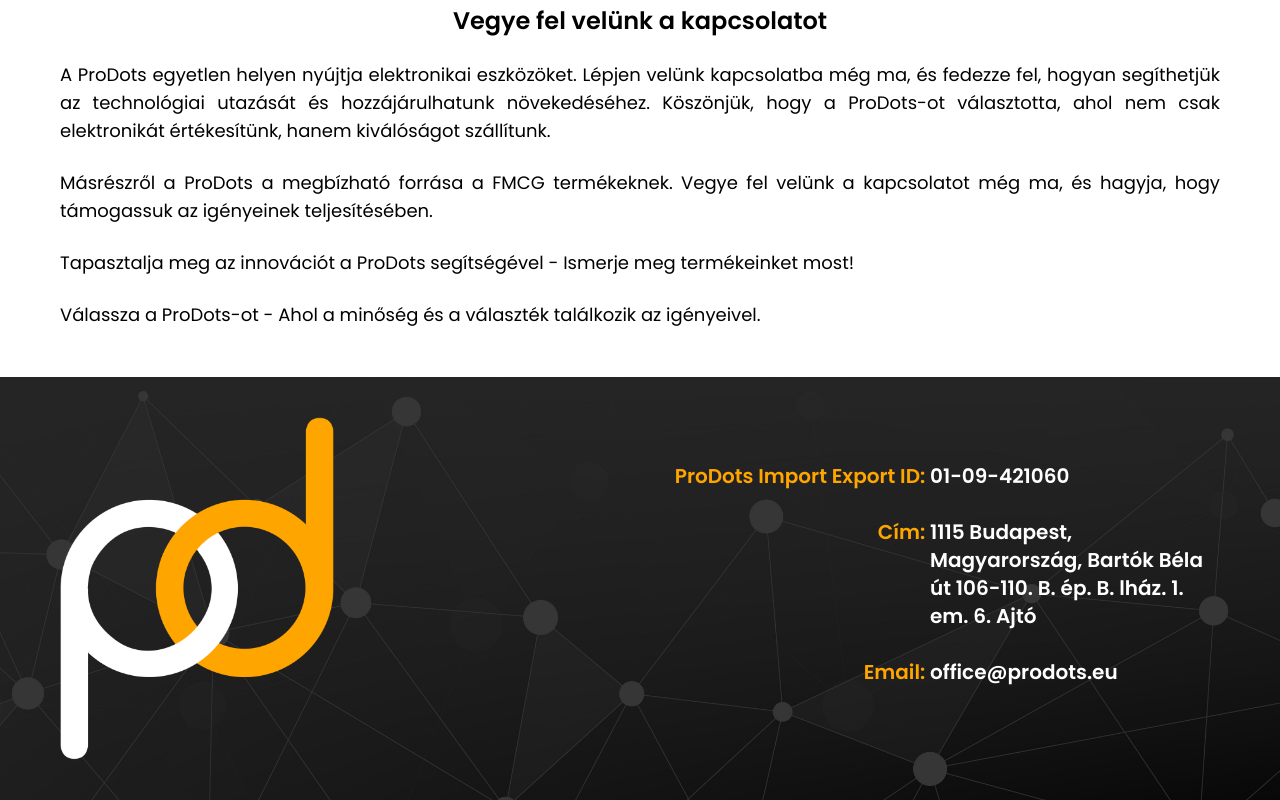
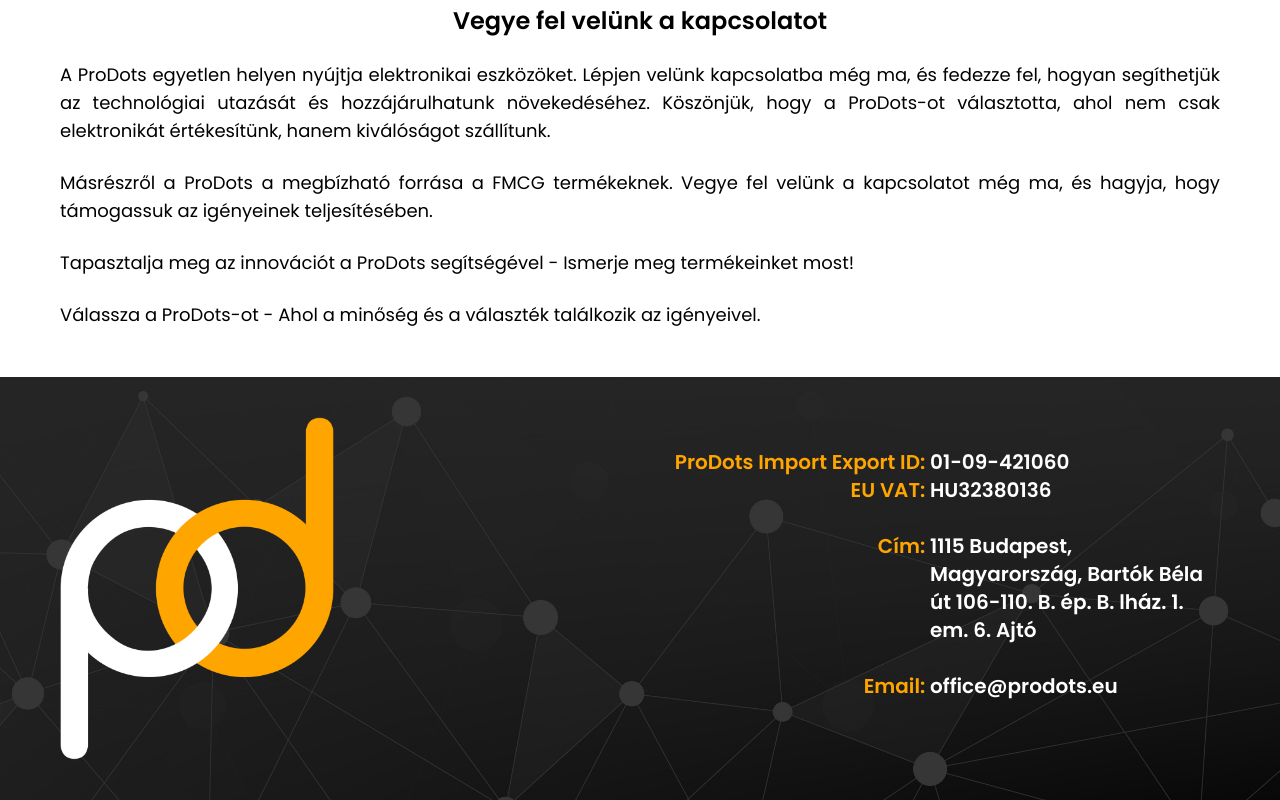
Before and after one commit to alksndrb/prodots, a Next.js app: page /about/hu in a window 1280 px wide. Shown: the part 1287-2087 px from the top of the page. Built offline with nearby package versions, Linux system fonts and the light colour scheme.

Commit message:
footer change

```diff
--- a/src/components/Footer/index.jsx
+++ b/src/components/Footer/index.jsx
@@ -55,6 +55,12 @@
                 <div className="col-span-1 flex items-end">
                   01-09-421060 <br />
                 </div>
+                <div className="col-span-1 sm:col-span-2 text-right text-primary">
+                  EU VAT:&nbsp;
+                </div>
+                <div className="col-span-1 flex items-end">
+                  HU32380136 <br />
+                </div>
                 {/* --- */}
                 <div className="col-span-1 sm:col-span-2 text-right text-primary">
                   <br />
```
